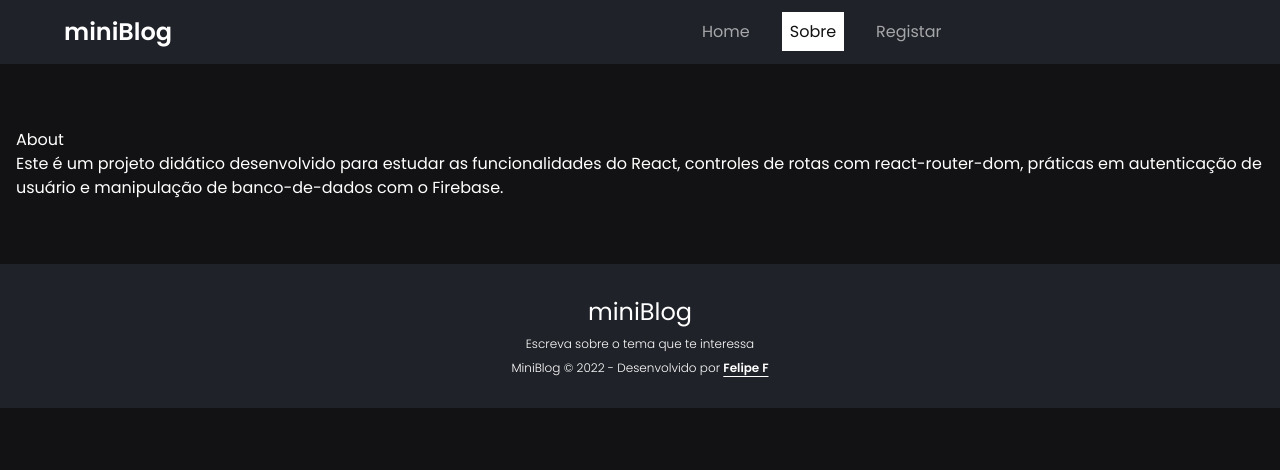
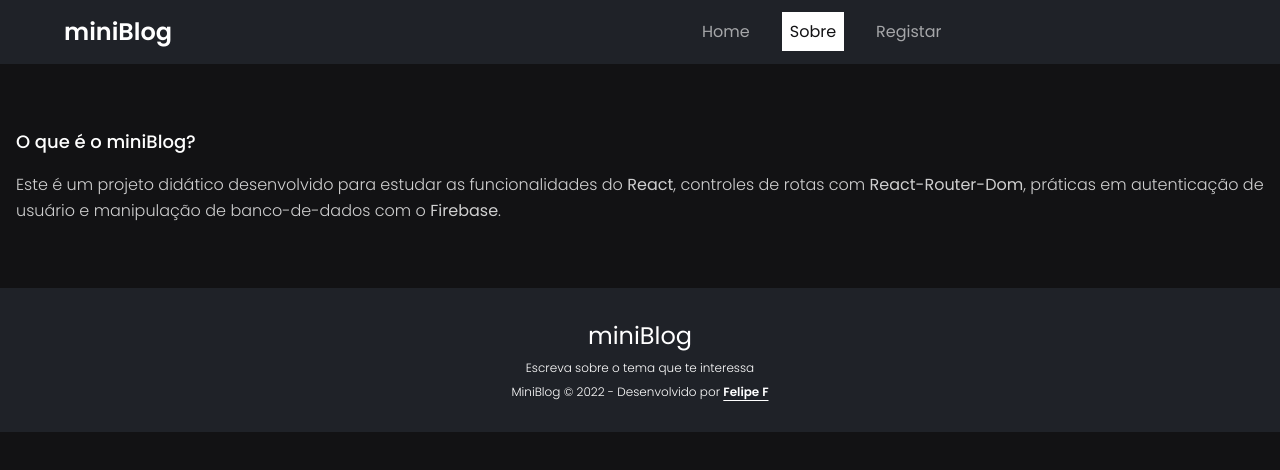
Before and after one commit to felpfsf/miniblog, a React (Vite) app: page /about in a window 1280 px wide. Shown: the top 470 px of the page. Built offline with nearby package versions, Linux system fonts and the light colour scheme.

Commit message:
feat: project description in about section page

```diff
--- a/src/pages/About/About.jsx
+++ b/src/pages/About/About.jsx
@@ -3,8 +3,8 @@ import React from 'react'
 export const About = () => {
   return (
     <main className='max-w-[1440px] w-full mx-auto pt-16 px-4'>
-      <h1>About</h1>
-      <p>Este é um projeto didático desenvolvido para estudar as funcionalidades do React, controles de rotas com react-router-dom, práticas em autenticação de usuário e manipulação de banco-de-dados com o Firebase.</p>
+      <h1 className='text-lg font-medium'>O que é o miniBlog?</h1>
+      <p className='font-light text-white/80 leading-relaxed mt-4'>Este é um projeto didático desenvolvido para estudar as funcionalidades do <strong>React</strong>, controles de rotas com <strong>React-Router-Dom</strong>, práticas em autenticação de usuário e manipulação de banco-de-dados com o <strong>Firebase</strong>.</p>
     </main>
   )
 }
```
